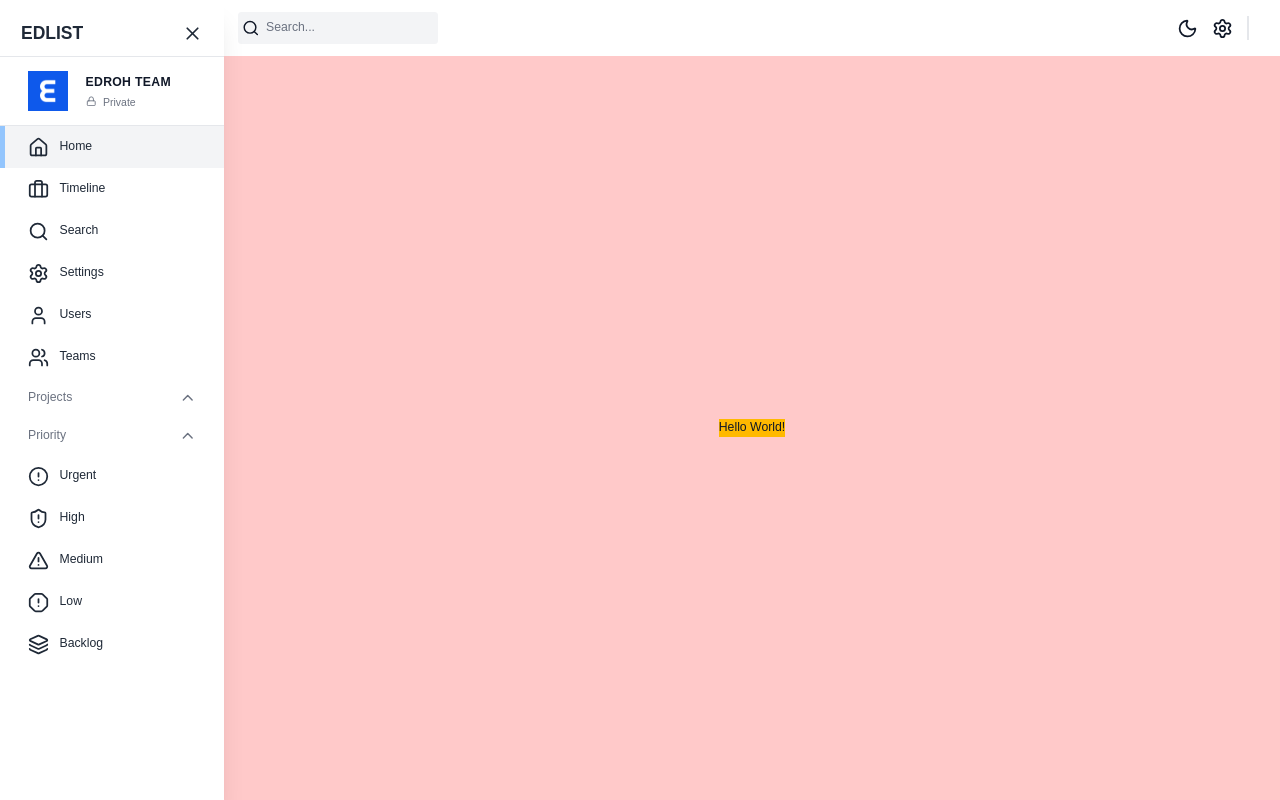
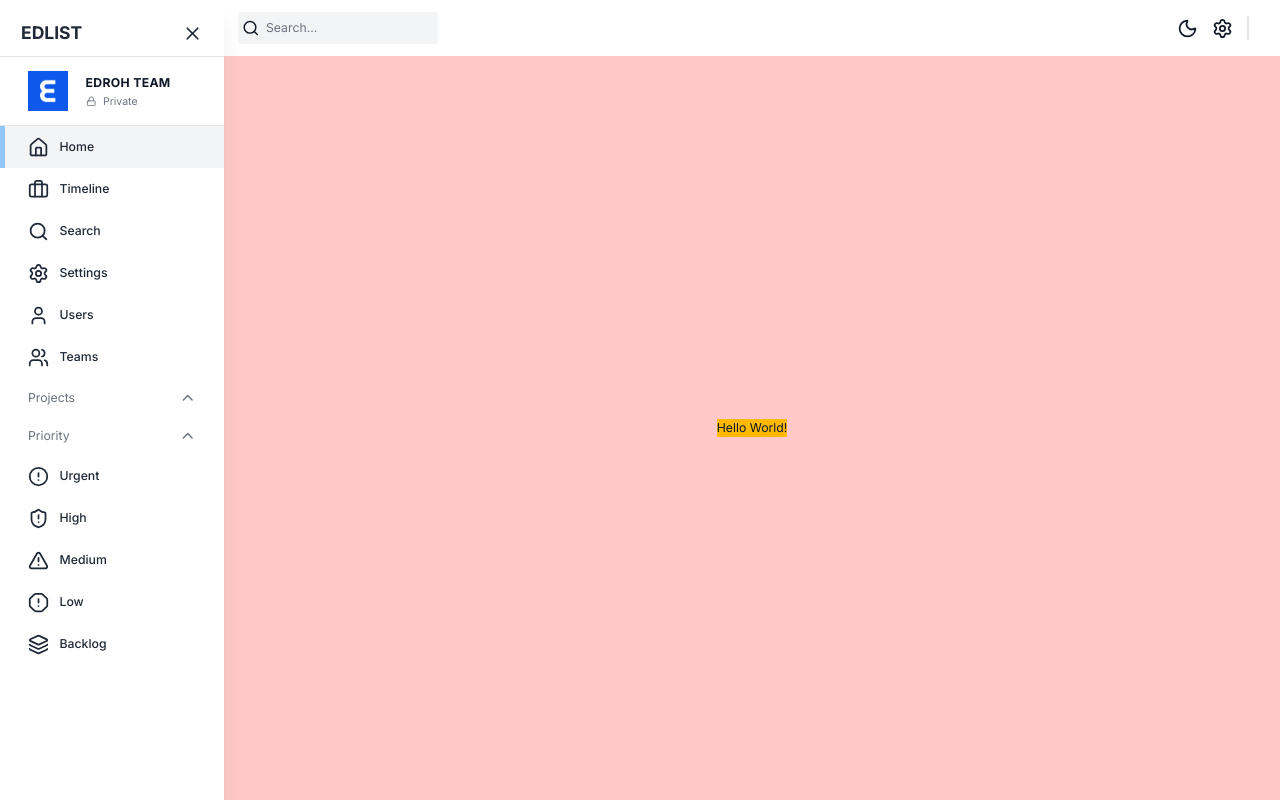
Before and after one commit to TrungKuro/task-flow-manager, a Next.js app: page / in a window 1280 px wide. Built offline with nearby package versions, Linux system fonts and the light colour scheme; no server answers.

Commit message:
Set font 'Inter' for entire web

```diff
--- a/src/app/globals.css
+++ b/src/app/globals.css
@@ -1,31 +1,4 @@
 @import "tailwindcss";
-
-/* ------------------------------------------------------------------------- */
-
-/* :root {
-  --background: #ffffff;
-  --foreground: #171717;
-}
-
-@theme inline {
-  --color-background: var(--background);
-  --color-foreground: var(--foreground);
-  --font-sans: var(--font-geist-sans);
-  --font-mono: var(--font-geist-mono);
-}
-
-@media (prefers-color-scheme: dark) {
-  :root {
-    --background: #0a0a0a;
-    --foreground: #ededed;
-  }
-}
-
-body {
-  background: var(--background);
-  color: var(--foreground);
-  font-family: Arial, Helvetica, sans-serif;
-} */
 
 /* ------------------------------------------------------------------------- */
 
@@ -48,9 +21,6 @@
   - text-sm: cỡ chữ nhỏ mặc định cho toàn site
   - bg-white: nền trắng ở light mode
   - dark:bg-black: nền đen khi bật dark mode
-  Toàn bộ body mặc định là Arial...
-  - nhưng nếu bên trong có phần tử dùng className="font-sans", nó lại chuyển sang Geist Sans (vì Tailwind override)
-  - hoặc className="font-mono", nó lại chuyển sang Geist Mono
 */
 html,
 body,
@@ -58,20 +28,10 @@
 .app {
   height: 100%;
   width: 100%;
-  font-family: Arial, Helvetica, sans-serif;
   @apply bg-white text-sm dark:bg-black;
 }
 
 /* ------------------------------------------------------------------------- */
-
-/*
-  Giúp tạo biến cục bộ cho một [selector] cụ thể
-  Khi bạn dùng "font-sans" hoặc "font-mono" trong className → Tailwind sẽ map sang các biến này
- */
-@theme inline {
-  --font-sans: var(--font-geist-sans);
-  --font-mono: var(--font-geist-mono);
-}
 
 /*
   Kích hoạt "dark mode" theo [class]
--- a/src/app/layout.tsx
+++ b/src/app/layout.tsx
@@ -1,19 +1,14 @@
 import type { Metadata } from "next";
-import { Geist, Geist_Mono } from "next/font/google";
+import { Inter } from "next/font/google";
+
 import "./globals.css";
+import { cn } from "@/lib/utils";
+
 import DashboardWrapper from "../components/layouts/DashboardWrapper";
 
 /* ------------------------------------------------------------------------- */
 
-const geistSans = Geist({
-  variable: "--font-geist-sans",
-  subsets: ["latin"],
-});
-
-const geistMono = Geist_Mono({
-  variable: "--font-geist-mono",
-  subsets: ["latin"],
-});
+const inter = Inter({ subsets: ["latin"] });
 
 export const metadata: Metadata = {
   title: "Create Next App",
@@ -29,9 +24,7 @@
 }>) {
   return (
     <html lang="en">
-      <body
-        className={`${geistSans.variable} ${geistMono.variable} antialiased`}
-      >
+      <body className={cn(inter.className, "antialiased")}>
         <DashboardWrapper>{children}</DashboardWrapper>
       </body>
     </html>
```
